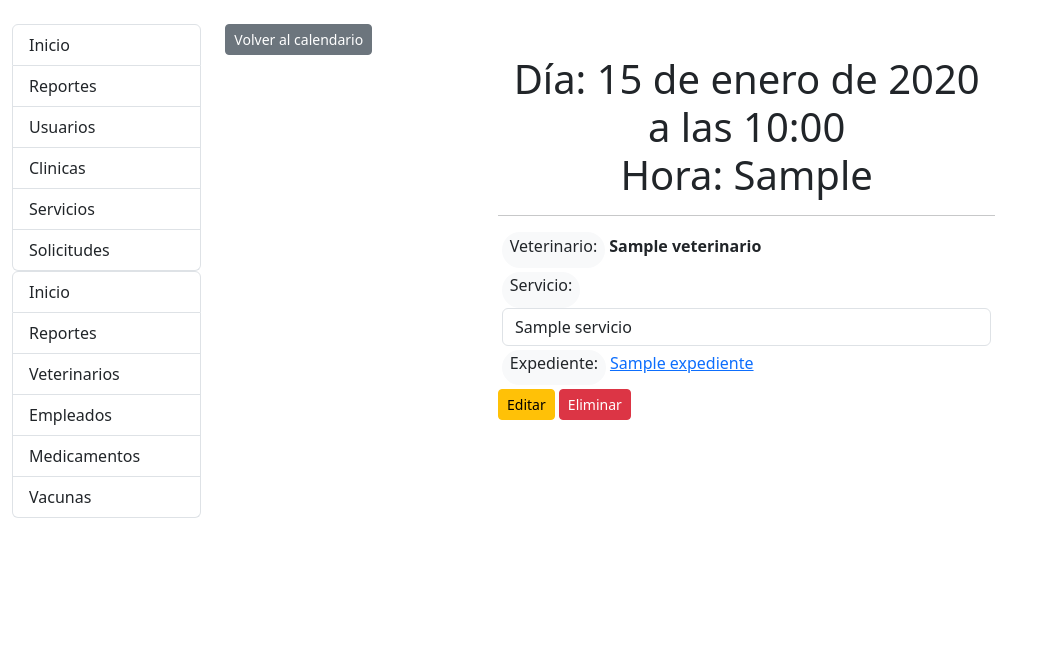
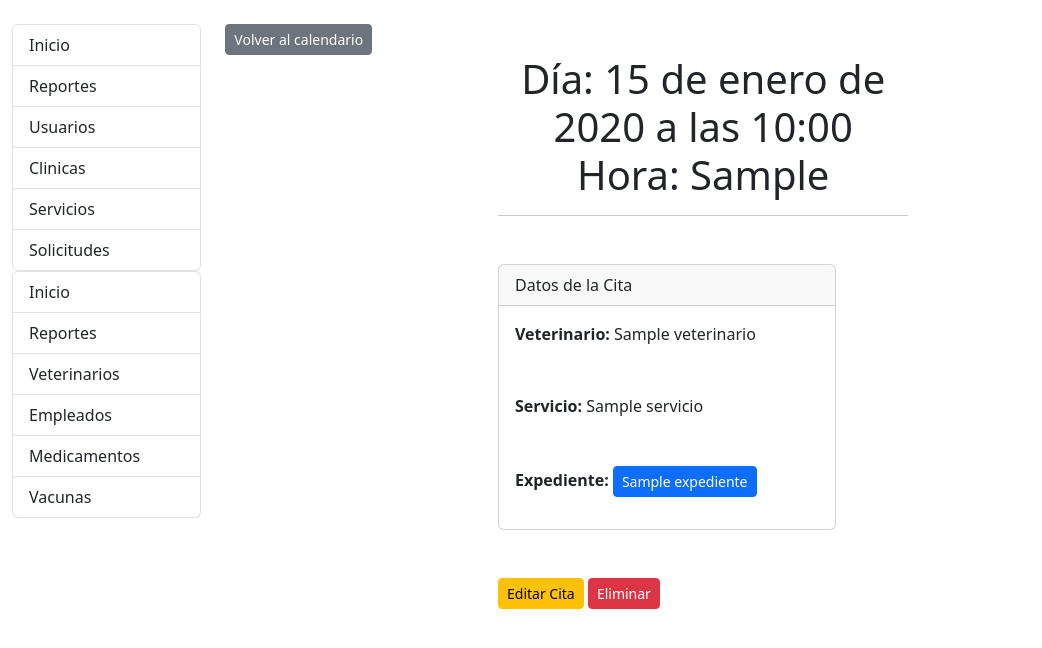
Before and after one commit to GRUPO12-DSI115/GRUPO12-DSI115, a Django app: template GestionVeterinarias/moduloGestionCitas/templates/gestiones/verInfoCita.html in a window 1280 px wide. Shown: the part 82-730 px from the top of the page, without its empty margins (0-1042 px from the left). Run offline with Django 4.2, Linux system fonts and the light colour scheme; a user stored in the database is signed in; tables that the repository leaves empty hold one stand-in row (values such as "Sample post"); the template is opened without the code that fills it: most values are stand-ins (such as "Sample title", 1, 10 or a date in 2020); some libraries are stand-ins or nearby versions.

Commit message:
Cambio Ver cita

```diff
--- a/GestionVeterinarias/moduloGestionCitas/templates/gestiones/verInfoCita.html
+++ b/GestionVeterinarias/moduloGestionCitas/templates/gestiones/verInfoCita.html
@@ -7,43 +7,41 @@
   <div class="container">
     <div class="row">
 
-      <div class="col-md-6 offset-md-3">
+      <div class="col-md-5 offset-md-3">
         <div class="text-center">
   <h1>Día: {{ cita.fechaCita }} <br /> Hora: {{ cita.horaCita }}</h1>
 
 </div>
 <hr />
-      <div class="m-1">
-        <span class="badge rounded-pill bg-light text-dark"
-          ><h6>Veterinario:</h6></span
-        >
-        <label><b>{{ cita.veterinario }}</b></label
-        ><br />
+
+<div class="row mt-5">
+  <div class="col-md-10">
+    <div class="card mb-8">
+      <div class="card-header">Datos de la Cita</div>
+        <div class="m-3">
+          <p><strong>Veterinario: </strong>{{ cita.veterinario }}</p>
+        </div>
+        <div class="m-3">
+          <p><strong>Servicio: </strong>{{ cita.servicio.nombreServicio }} </p>
+        </div>
+        <div class="m-3">
+          <p><strong>Expediente:  </strong>
+        <a href="/gestion-expedientes/detalle/{{cita.expediente.id}}/" class="btn btn-primary btn-sm">{{ cita.expediente }}</a><p>
       </div>
-      <div class="m-1">
-        <span class="badge rounded-pill bg-light text-dark"
-          ><h6>Servicio:</h6></span
-        >
-        <label type="text" id="desc" class="form-control" readonly>
-{{ cita.servicio.nombreServicio }}</label
-        >
-      </div>
-      <div class="m-1">
-        <span class="badge rounded-pill bg-light text-dark"
-          ><h6>Expediente:</h6></span
-        >
-        <label><a href="/gestion-expedientes/detalle/{{cita.expediente.id}}/">{{ cita.expediente }}</b></label>
-      </div>
-      <a
-        href="/gestion-citas/editar-cita/{{ cita.id }}"
-        class="btn btn-warning btn-sm"
-        >Editar</a
-      >
-      <button onclick="confirmarEliminacion('{{ cita.fechaCita }}, {{cita.horaCita}}, {{ cita.id }}')" class="btn btn-danger btn-sm">Eliminar</button>
+    </div>
+    <div class="row mt-5">
+      <div class="col-md-8">
+    <a href="/gestion-citas/editar-cita/{{ cita.id }}" class="btn btn-warning btn-sm">Editar Cita</a>
+    <button onclick="confirmarEliminacion('{{ cita.fechaCita }}, {{cita.horaCita}}, {{ cita.id }}')" class="btn btn-danger btn-sm">Eliminar</button>
+  </div>
+</div>
+  </div>
+</div>
     </div>
   </div>
 </div>
 </div>
+
 <script>
   function confirmarEliminacion(datoServicio) {
     var datos = datoServicio.split(', ')
```
